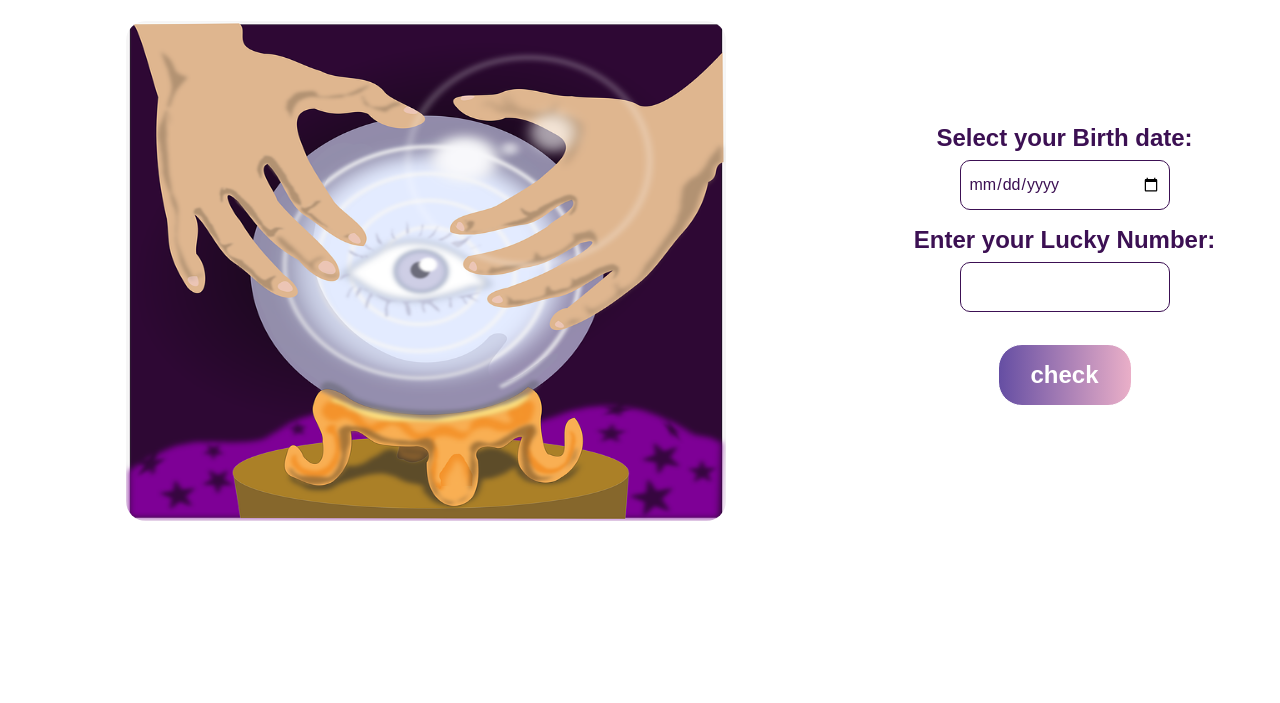
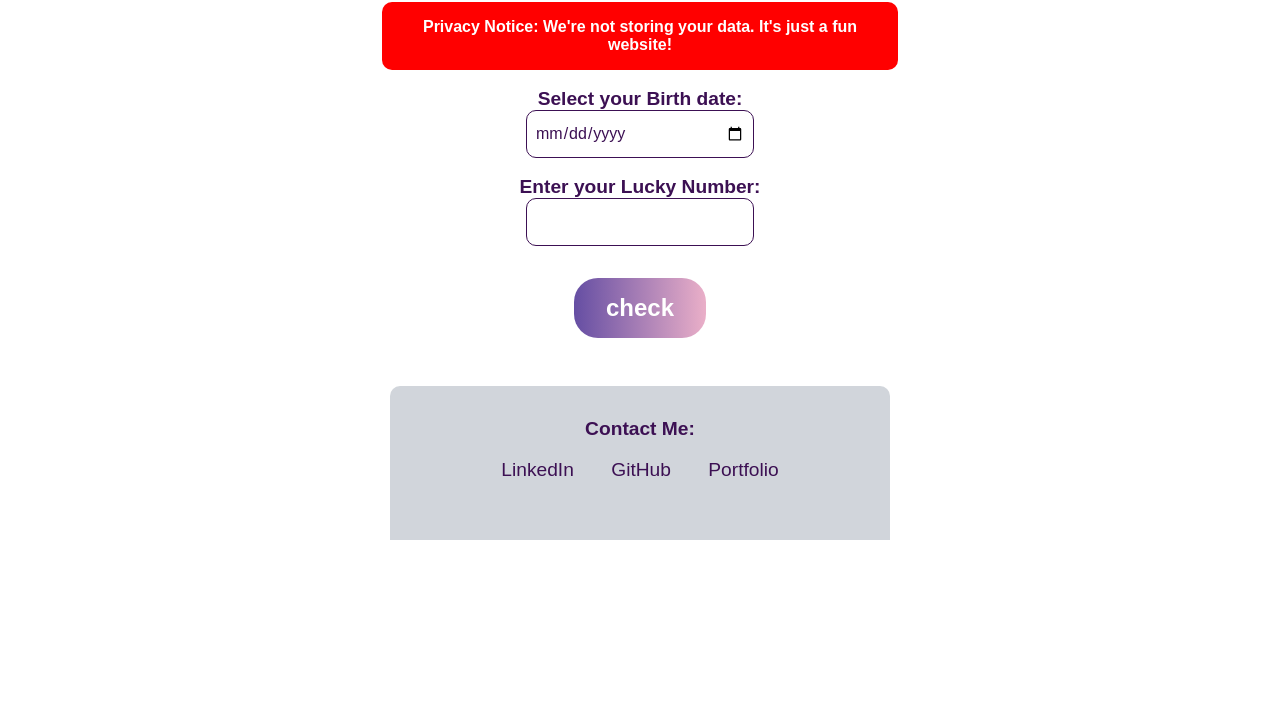
Before and after one commit to someshtiwarii/birthday-lucky, a plain HTML site: page index.html in a window 1280 px wide. Shown: the part 97-800 px from the top of the page. Drawn offline with Linux system fonts and the light colour scheme.

Commit message:
updated css

```diff
--- a/index.html
+++ b/index.html
@@ -5,34 +5,36 @@
     <meta charset="UTF-8">
     <meta http-equiv="X-UA-Compatible" content="IE=edge">
     <meta name="viewport" content="width=device-width, initial-scale=1.0">
-    <title>Document</title>
+    <title></title>
     <link rel="stylesheet" href="style.css">
 </head>
 
 <body>
+
+
+    <main>
         <h1>
             Check if your Birthday is Lucky
         </h1>
 
-    <table class="table" >
 
-        <tr>
 
-            <th>
 
-                    <img class = "image" src="images\image-1.png" height="500px" width="600px">
-
-            </th>
-            <th class="rightside">
     <form id="form">
-                    <label class="label" for="pickDate">
+        <p> Privacy Notice: We're not storing your data. It's just a fun website!</p>
+        <br>
+        <label class="label label-date" for="pickDate">
             Select your Birth date:
         </label>
+        <br>
         <input class="inputStyle" id="pickDate" type="date" />
-                    <label class="label" for="luckyNum">
+        <br>
+
+        <label class="label label-num" for="luckyNum">
             Enter your Lucky Number:
         </label>
-                    <input class="inputStyle" id="luckyNum" min="1" step="1" required type="number" />
+        <br>
+        <input class="inputStyle1" id="luckyNum" min="1" step="1" required type="number" />
         <button class="inputStyle" type="submit">check</button>
     </form>
 
@@ -40,9 +42,25 @@
     <div class="output">
 
     </div>
-            </th>
-        </tr>
-    </table>
+
+    </main>
+
+    <footer class="footer">
+        <div class="footer-header">
+            Contact Me:
+        </div>
+        <ul class="list-non-bullet">
+            <li class="list-item-inline">
+                <a class="link" href="/">LinkedIn</a>
+            </li>
+            <li class="list-item-inline">
+                <a class="link" href="/">GitHub</a>
+            </li>
+            <li class="list-item-inline">
+                <a class="link" href="/">Portfolio</a>
+            </li>
+        </ul>
+    </footer>
 
     <script src="script.js"> </script>
 </body>
--- a/style.css
+++ b/style.css
@@ -1,55 +1,58 @@
 * {
-    box-sizing: border-box;
     font-family: "Montserrat", sans-serif;
     color: #3c1053;
-    ;
 }
 
 html {
     scroll-behavior: smooth;
 }
 
-body {
-    margin: 0 auto;
+body{
+    margin: 0rem;
 }
 
+main {
+   /**
+    background-repeat: no-repeat; **/
+   text-align: center;
+}
 
+#form{
+    text-align: center;
+}
 
 h1 {
     font-size: 2.5rem;
-    padding: 1rem 0 0rem;
+
     text-align: center;
 }
 
 
 
 .label {
-    display: block;
-    padding: 1rem 0 0.5rem;
+    text-align: center;
     font-weight: bold;
-    font-size: 1.5rem;
-
+    font-size: larger;
 }
 
 
 input {
     display: block;
     margin: auto;
-    height: 50px;
+    height: 30px;
     width: 210px;
     font-size: 1rem;
     border: 1px solid;
     border-radius: 10px;
     padding: 0.5rem;
     background-color: white;
-
 }
 
 button {
-
+    display: block;
     margin: 2rem auto;
     padding: 1rem 2rem;
-    border: 1px solid;
+    border: none;
     font-size: 1.5rem;
     font-weight: bold;
     border-radius: 1.5rem;
@@ -60,20 +63,59 @@ button {
 }
 
 button:hover {
-
     transform: scale(1.2);
 }
 
+.label .label-num{
+    padding-top: 5rem;
 
-.image {
-    border-radius: 20px;
 }
 
-.table {
-    width: 100%;
+p{
+    text-align: center;
+    font-weight: bold;
+    max-width: 500px;
+    margin:auto;
+    padding:1rem 0.5rem;
+    border-radius: 10px;
+    background-color: red;
+    justify-content: center;
+    color:white;
 }
 
-th {
-    align-items: center;
+.footer{
+    padding-top: 2rem;
+    padding-bottom: 2.5rem;
     text-align: center;
+    font-size: larger;
+    background-color: #D1D5DB;
+    max-width:500px;
+    margin: auto;
+    border-top-left-radius: 10px;
+    border-top-right-radius: 10px;
+
+
 }
+.footer-header{
+    font-weight: bold;
+
+}
+
+.list-non-bullet{
+    list-style: none;
+    padding-inline-start: 0px;
+
+}
+.list-item-inline{
+    display: inline;
+    padding: 0rem 1rem;
+
+}
+
+a{
+    text-decoration: none;
+}
+
+.output{
+    padding-bottom: 1rem;
+}
```
Lines whose indentation alone changed are shown as unchanged.
